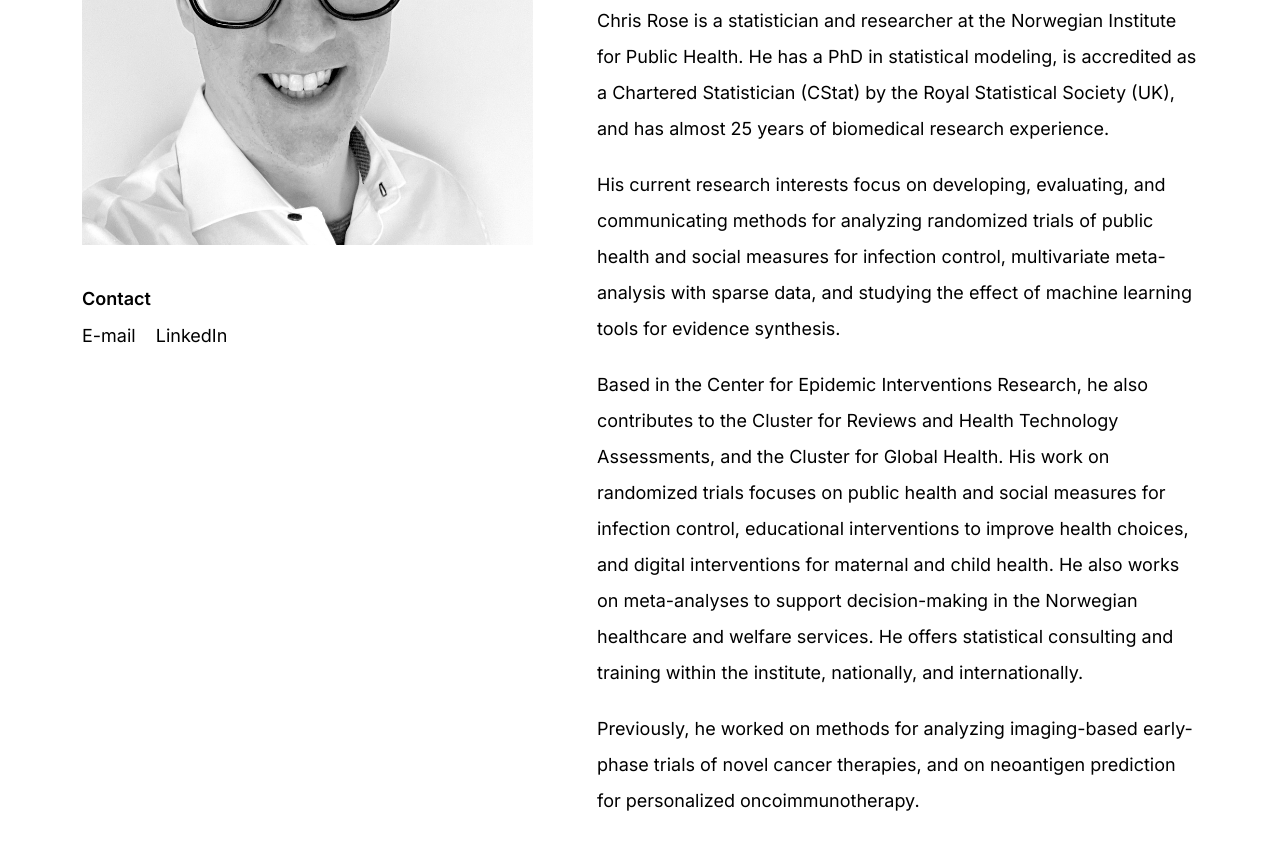
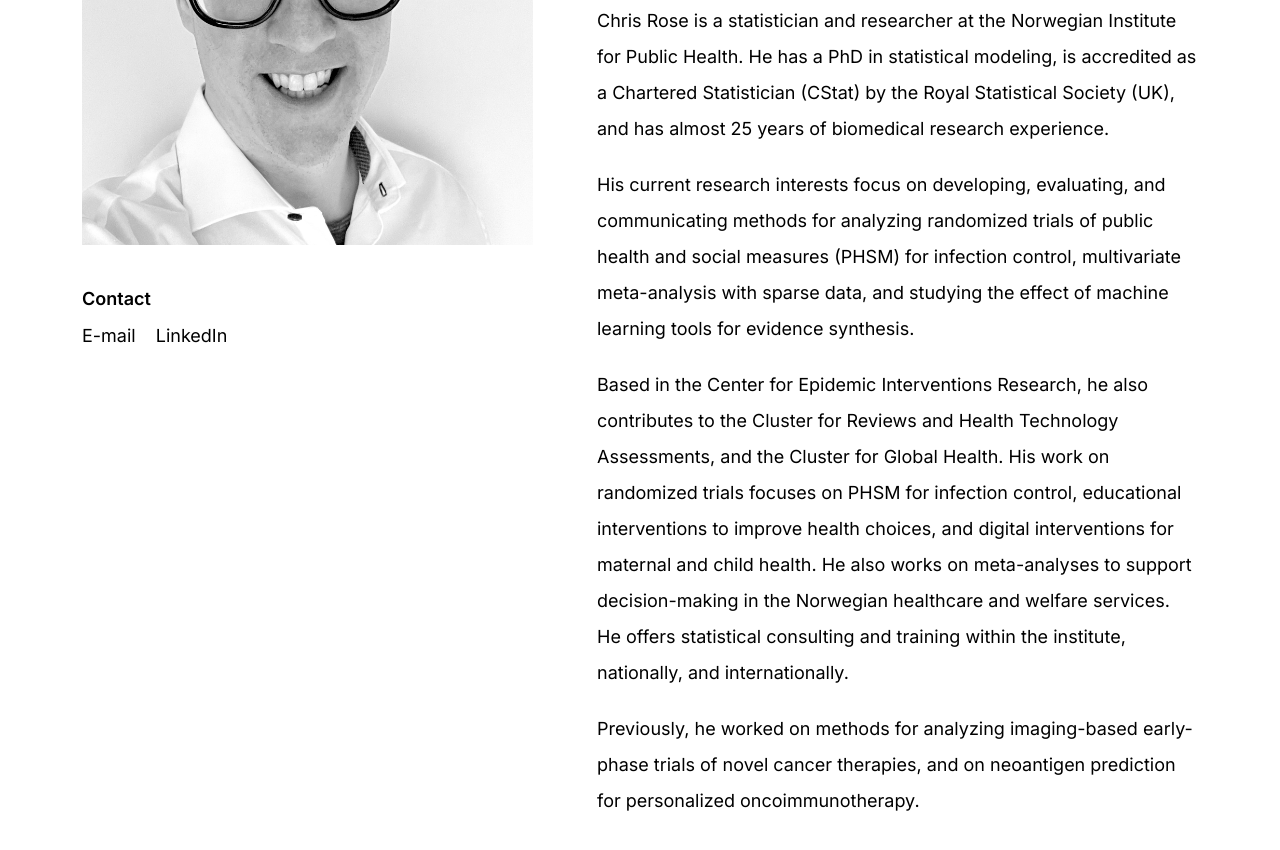
Before and after one commit to multinormal/chrisrose.phd, a plain HTML site: page index.html in a window 1280 px wide. Shown: the part 572-1422 px from the top of the page. Drawn offline with nearby package versions, Linux system fonts and the light colour scheme.

Commit message:
Update index.html

```diff
--- a/index.html
+++ b/index.html
@@ -53,9 +53,9 @@
                   </h2>
                   <p>Chris Rose is a statistician and researcher at the <a href="https://www.fhi.no/en">Norwegian Institute for Public Health</a>. He has a PhD in statistical modeling, is accredited as a Chartered Statistician (CStat) by the Royal Statistical Society (UK), and has almost 25 years of biomedical research experience.</p>
 
-                  <p>His current research interests focus on developing, evaluating, and communicating methods for analyzing randomized trials of public health and social measures for infection control, multivariate meta-analysis with sparse data, and studying the effect of machine learning tools for evidence synthesis.</p>
+                  <p>His current research interests focus on developing, evaluating, and communicating methods for analyzing randomized trials of public health and social measures (PHSM) for infection control, multivariate meta-analysis with sparse data, and studying the effect of machine learning tools for evidence synthesis.</p>
 
-                  <p>Based in the <a href="https://www.fhi.no/en/ab/departments-and-centres/ceir/">Center for Epidemic Interventions Research</a>, he also contributes to the <a href="https://www.fhi.no/en/ab/departments-and-centres/reviews-and-health-technology-assessments/">Cluster for Reviews and Health Technology Assessments</a>, and the <a href="https://www.fhi.no/en/ab/departments-and-centres/global-health/">Cluster for Global Health</a>. His work on randomized trials focuses on public health and social measures for infection control, educational interventions to improve health choices, and digital interventions for maternal and child health. He also works on meta-analyses to support decision-making in the Norwegian healthcare and welfare services. He offers statistical consulting and training within the institute, nationally, and internationally.</p>
+                  <p>Based in the <a href="https://www.fhi.no/en/ab/departments-and-centres/ceir/">Center for Epidemic Interventions Research</a>, he also contributes to the <a href="https://www.fhi.no/en/ab/departments-and-centres/reviews-and-health-technology-assessments/">Cluster for Reviews and Health Technology Assessments</a>, and the <a href="https://www.fhi.no/en/ab/departments-and-centres/global-health/">Cluster for Global Health</a>. His work on randomized trials focuses on PHSM for infection control, educational interventions to improve health choices, and digital interventions for maternal and child health. He also works on meta-analyses to support decision-making in the Norwegian healthcare and welfare services. He offers statistical consulting and training within the institute, nationally, and internationally.</p>
 
                   <p>Previously, he worked on methods for analyzing imaging-based early-phase trials of novel cancer therapies, and on neoantigen prediction for personalized oncoimmunotherapy.</p>
 
```
